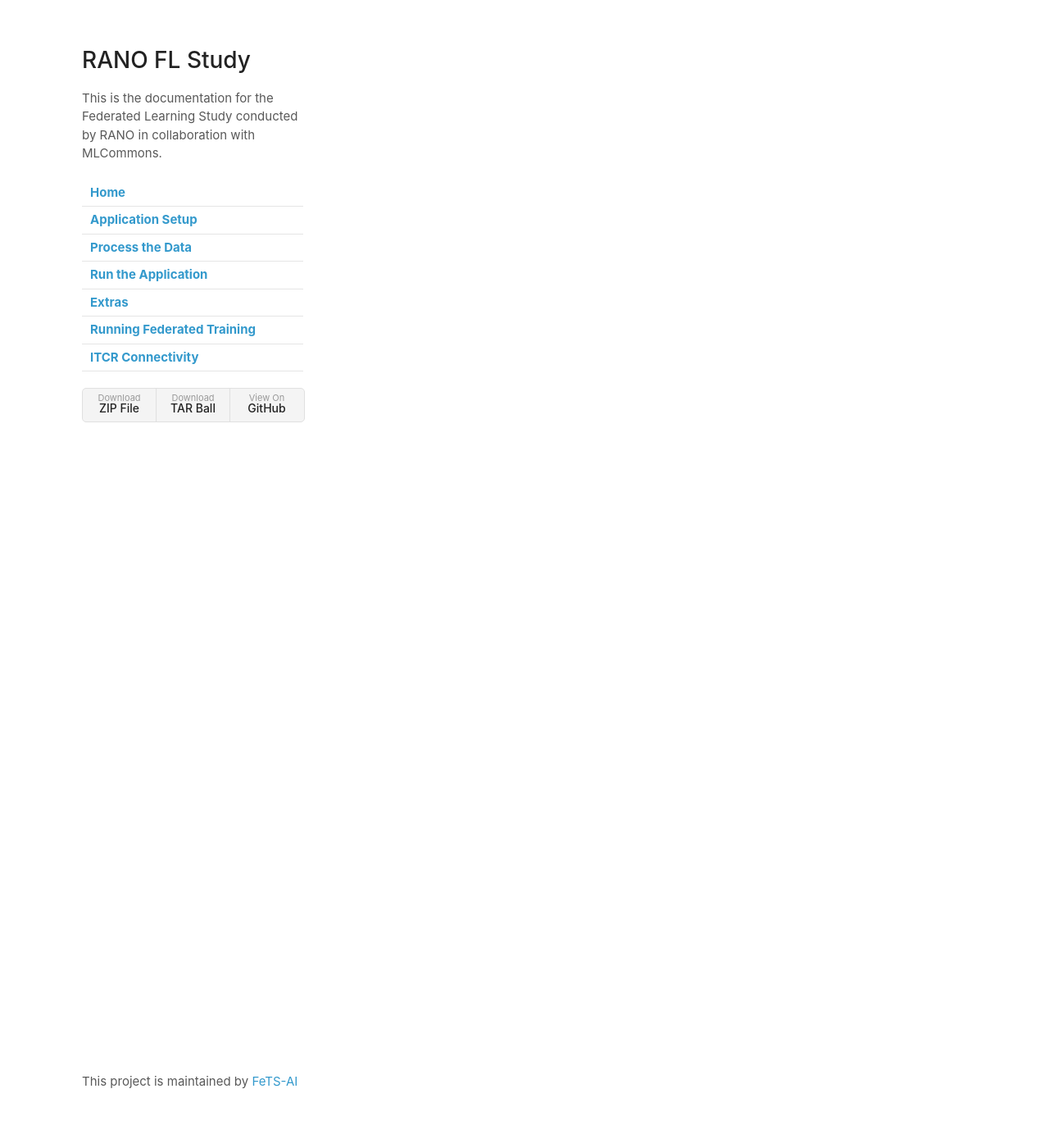
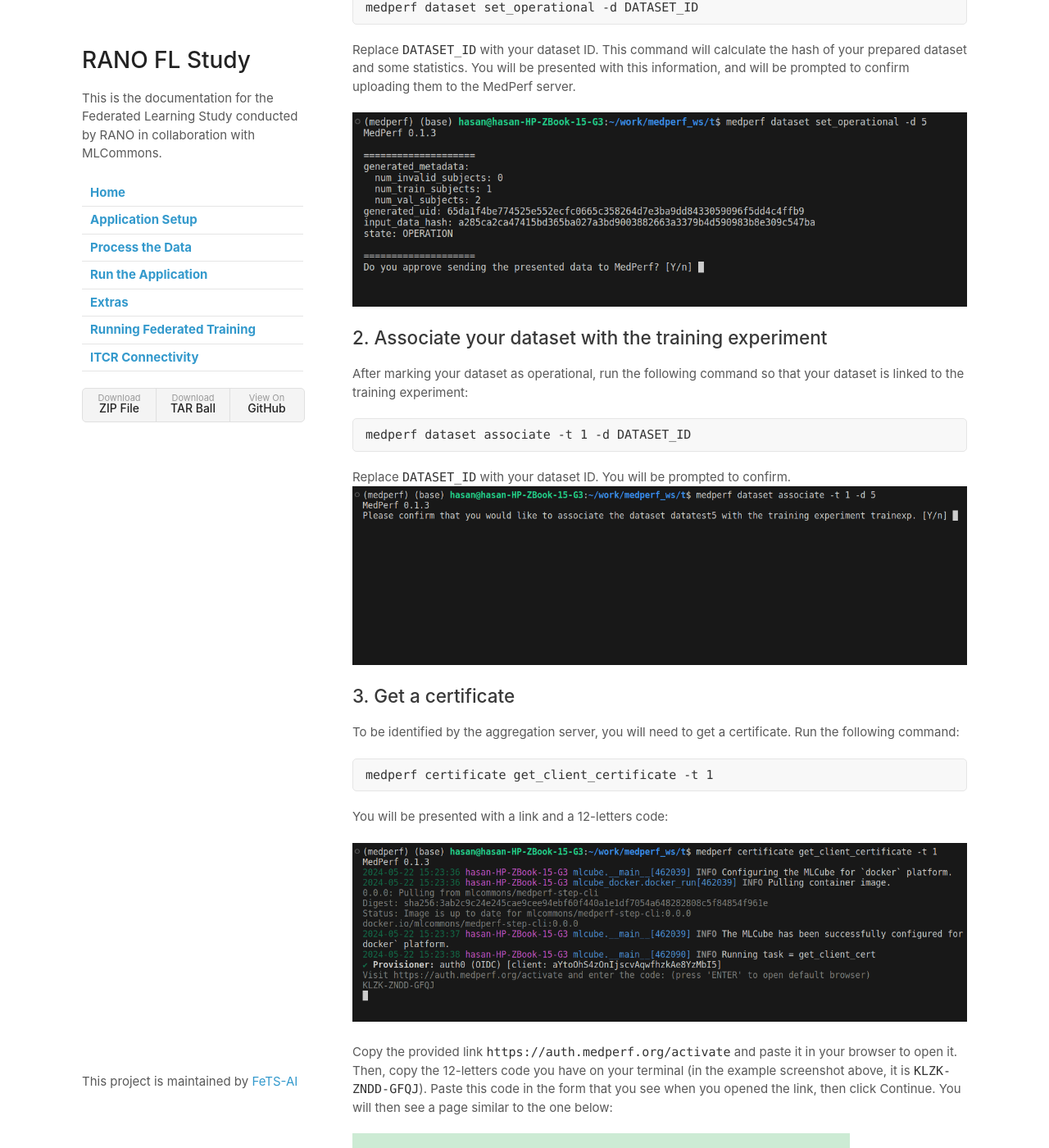
Before and after one commit to FeTS-AI/FL-PoST, a Jekyll site: the page built from docs/fl.md, in a window 1280 px wide and 1400 px high, scrolled down 272 px. Shown: the whole window at 82% size. Built offline with Jekyll 4.4.1, drawn with Linux system fonts in a browser that asks for light colours; our own code applies the rules of GitHub Pages for plain Markdown files; before the commit the page ends 900 px from its top, so only the background shows below that; some of the changed text lies outside the part shown.

Commit message:
add draft fl docs

````diff
--- a/docs/fl.md
+++ b/docs/fl.md
@@ -1,3 +1,81 @@
 # Running Training
 
 This guide assumes you finished preparing your dataset and reached [this step](https://docs.google.com/document/d/1731zXXb6ZRe6Nx5wnKBHZOdfEoTiTMAq/edit#heading=h.w0nnera5osyy). To start training, please follow the following steps:
+
+## 1. Mark your dataset as Operational
+
+Run the following command to mark your dataset as Operational (i.e., ready for training):
+
+```bash
+medperf dataset set_operational -d DATASET_ID
+```
+
+Replace `DATASET_ID` with your dataset ID. This command will calculate the hash of your prepared dataset and some statistics. You will be presented with this information, and will be prompted to confirm uploading them to the MedPerf server.
+
+![](images/op.png)
+
+## 2. Associate your dataset with the training experiment
+
+After marking your dataset as operational, run the following command so that your dataset is linked to the training experiment:
+
+```bash
+medperf dataset associate -t 1 -d DATASET_ID
+```
+
+Replace `DATASET_ID` with your dataset ID. You will be prompted to confirm.
+![](images/assoc.png)
+
+## 3. Get a certificate
+
+To be identified by the aggregation server, you will need to get a certificate. Run the following command:
+
+```bash
+medperf certificate get_client_certificate -t 1
+```
+
+You will be presented with a link and a 12-letters code:
+
+![](images/c1.png)
+
+Copy the provided link `https://auth.medperf.org/activate` and paste it in your browser to open it. Then, copy the 12-letters code you have on your terminal (in the example screenshot above, it is `KLZK-ZNDD-GFQJ`). Paste this code in the form that you see when you opened the link, then click Continue. You will then see a page similar to the one below:
+
+![](images/c3.png)
+
+Double-check that this is the 12-letters code you copied and pasted. Then, click Confirm. The next steps are similar to the login flow that you have performed when you logged in to MedPerf. You will have to enter your email address and receive an 8-digits code in your inbox. At the end, you should see the following on your browser:
+![](images/c7.png)
+
+And you should see something similar to the screenshot below in your terminal:
+
+![](images/c8.png)
+
+After this, you are ready to start the training process.
+
+## 4. Start Training
+
+#### 4.1 Set the GPU if you haven't already
+
+If you want to use a GPU for training, follow the instructions found [in this section](https://docs.google.com/document/d/1731zXXb6ZRe6Nx5wnKBHZOdfEoTiTMAq/edit#heading=h.mru6t77kef2) if you haven't done so already.
+
+#### 4.2 Start Training
+
+Now run the following command to start training:
+
+```bash
+medperf dataset train -t 1 -d DATASET_ID
+```
+
+Replace `DATASET_ID` with your dataset ID.
+
+You should first see something similar to the screenshot below, where you are presented with the configuration set by the training experiment owner and will be used throughout training:
+
+![](images/t1.png)
+
+Confirm if you think everything looks good. Once you confirm, you will eventually reach a point where the training MLCube is downloaded successfully and your dataset is being preprocessed for training:
+
+![](images/t2.png)
+
+After some time, you will reach the state where the tool is trying to connect with the aggregation server: (The IP address will be different in your case)
+
+![](images/wait.png)
+
+This means that everything is going OK on your end. Please leave it running. The aggregation server will soon be opened and training will start on its own.
````
Also changed, not shown: docs/images/assoc.png (added), docs/images/c1.png (added), docs/images/c3.png (added), docs/images/c7.png (added), docs/images/c8.png (added), docs/images/op.png (added), docs/images/t1.png (added), docs/images/t2.png (added), docs/images/wait.png (added).
